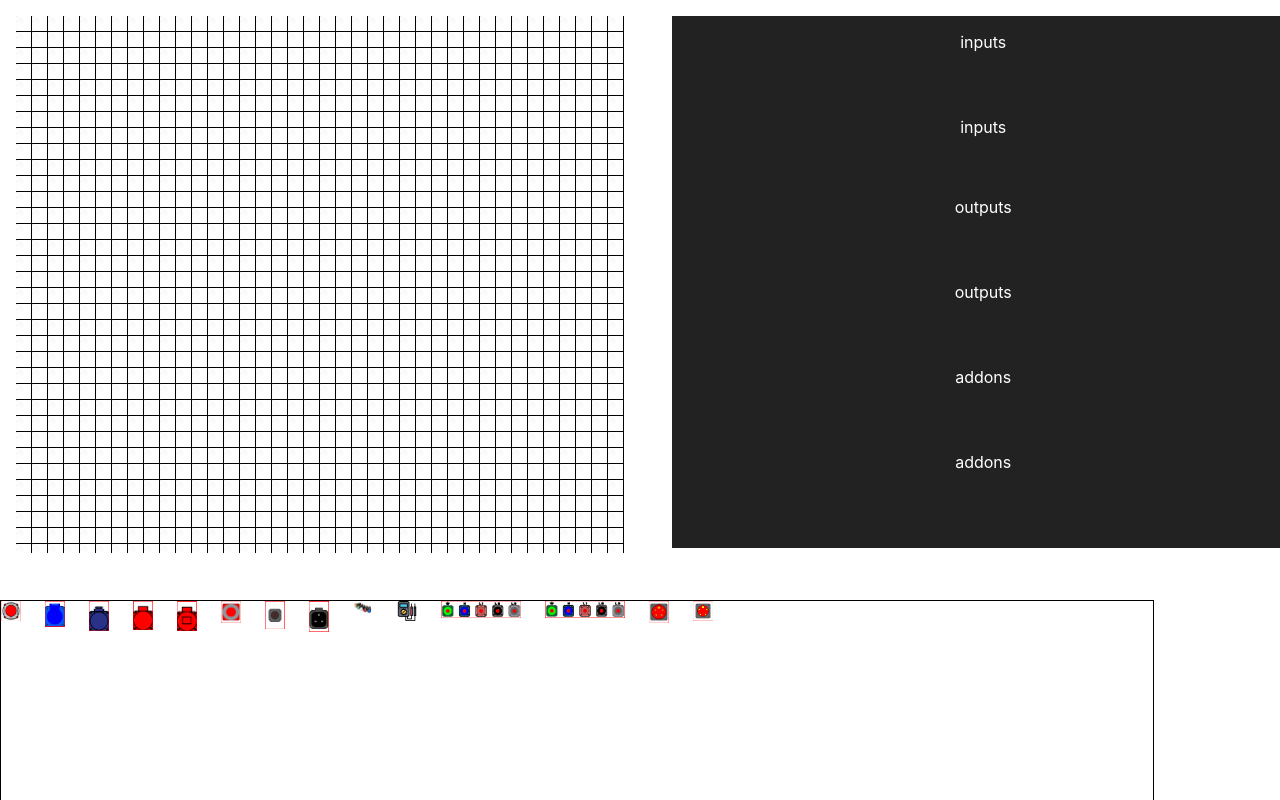
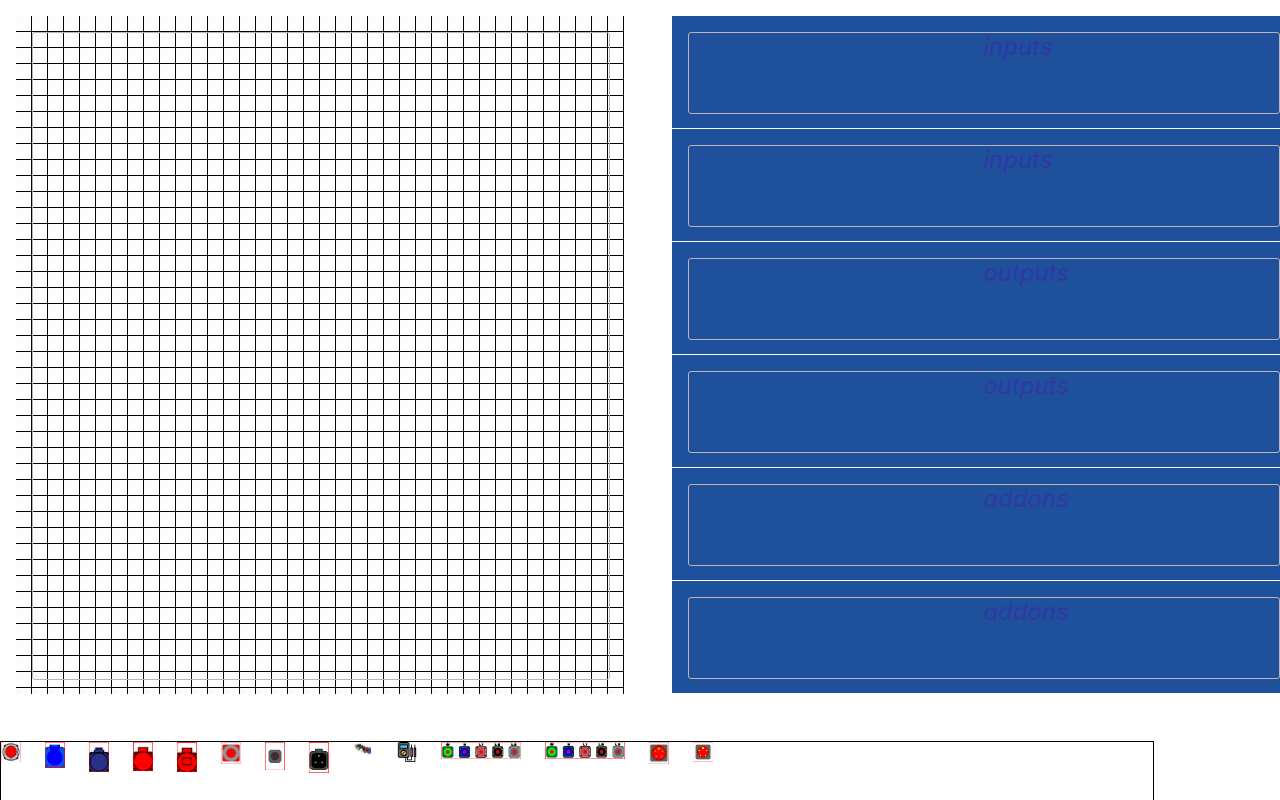
Before and after one commit to aswinvk28/power-distribution-box, a React (Create React App) app: page / in a window 1280 px wide. Shown: the top 800 px of the page. Built offline with nearby package versions, Linux system fonts and the light colour scheme.

Commit message:
style change on background colors

```diff
--- a/src/App.css
+++ b/src/App.css
@@ -53,8 +53,16 @@ body, html, #root {
 .templated-distributions-container .cartesian {
   flex: wrap;
   width: 45%;
-  height: 505px;
+  height: 646px;
   background: url('images/grid/grid_image-10.jpg') 0px 0px transparent repeat;
+}
+
+.distribution_container {
+  width: 100%;
+  height: 100%;
+  border: 1px solid #beb3b3;
+  border-radius: 3px;
+  color: #ababab;
 }
 
 .templated-distributions-container .templated_inputs_row1 {
@@ -71,7 +79,7 @@ body, html, #root {
   position: absolute;
   width: 45%;
   height: 80px;
-  margin-top: 85px;
+  margin-top: 113px;
   margin-left: 50%;
 }
 
@@ -80,7 +88,7 @@ body, html, #root {
   position: absolute;
   width: 45%;
   height: 80px;
-  margin-top: 165px;
+  margin-top: 226px;
   margin-left: 50%;
 }
 
@@ -89,7 +97,7 @@ body, html, #root {
   position: absolute;
   width: 45%;
   height: 80px;
-  margin-top: 250px;
+  margin-top: 339px;
   margin-left: 50%;
 }
 
@@ -98,7 +106,7 @@ body, html, #root {
   position: absolute;
   width: 45%;
   height: 80px;
-  margin-top: 335px;
+  margin-top: 452px;
   margin-left: 50%;
 }
 
@@ -107,7 +115,7 @@ body, html, #root {
   position: absolute;
   width: 45%;
   height: 80px;
-  margin-top: 420px;
+  margin-top: 565px;
   margin-left: 50%;
 }
 
--- a/src/components/Container.js
+++ b/src/components/Container.js
@@ -33,7 +33,7 @@ const style = {
     width: '100%',
     // marginRight: '0.5rem',
     marginBottom: '0.5rem',
-    color: 'white',
+    color: '#ababab',
     padding: '1rem',
     textAlign: 'center',
     fontSize: '1rem',
--- a/src/components/Distribution.js
+++ b/src/components/Distribution.js
@@ -10,7 +10,6 @@ const useLocalStorage = Constants.useLocalStorage;
 
 let style = {
     marginBottom: '0.5rem',
-    color: 'white',
     padding: Constants.gridSize.toString() + 'px',
     textAlign: 'center',
     fontSize: '1rem',
@@ -45,7 +44,7 @@ export const Distribution = ({ accept, lastDroppedItem, totalDroppedItems, e_nam
         }
     });
     const isActive = isOver && canDrop;
-    let backgroundColor = '#222';
+    let backgroundColor = 'rgb(30, 80, 155)';
     if (isActive) {
         backgroundColor = 'darkgreen';
     }
@@ -103,12 +102,15 @@ export const Distribution = ({ accept, lastDroppedItem, totalDroppedItems, e_nam
     }
 
     return (<div ref={drop} style={{ ...style, backgroundColor }} className={e_name}>
+			<em style={{position: 'absolute', fontSize: '24px', color: 'rgb(50, 55, 165)'}}>
             {e_name.indexOf("addons") > -1 ? 'addons' : ''}
             {e_name.indexOf("inputs") > -1 ? 'inputs' : ''}
             {e_name.indexOf("outputs") > -1 ? 'outputs' : ''}
+            </em>
 
             {$elem}
 
+            <div className="distribution_container">
                 {
                     totalDroppedItems.map(({name, type, uniqid, distribution, image}, index) =>  {
                         return (
@@ -118,5 +120,6 @@ export const Distribution = ({ accept, lastDroppedItem, totalDroppedItems, e_nam
                         )
                     })
                 }
+            </div>
 		</div>);
 };
```
Lines whose indentation alone changed are shown as unchanged.
